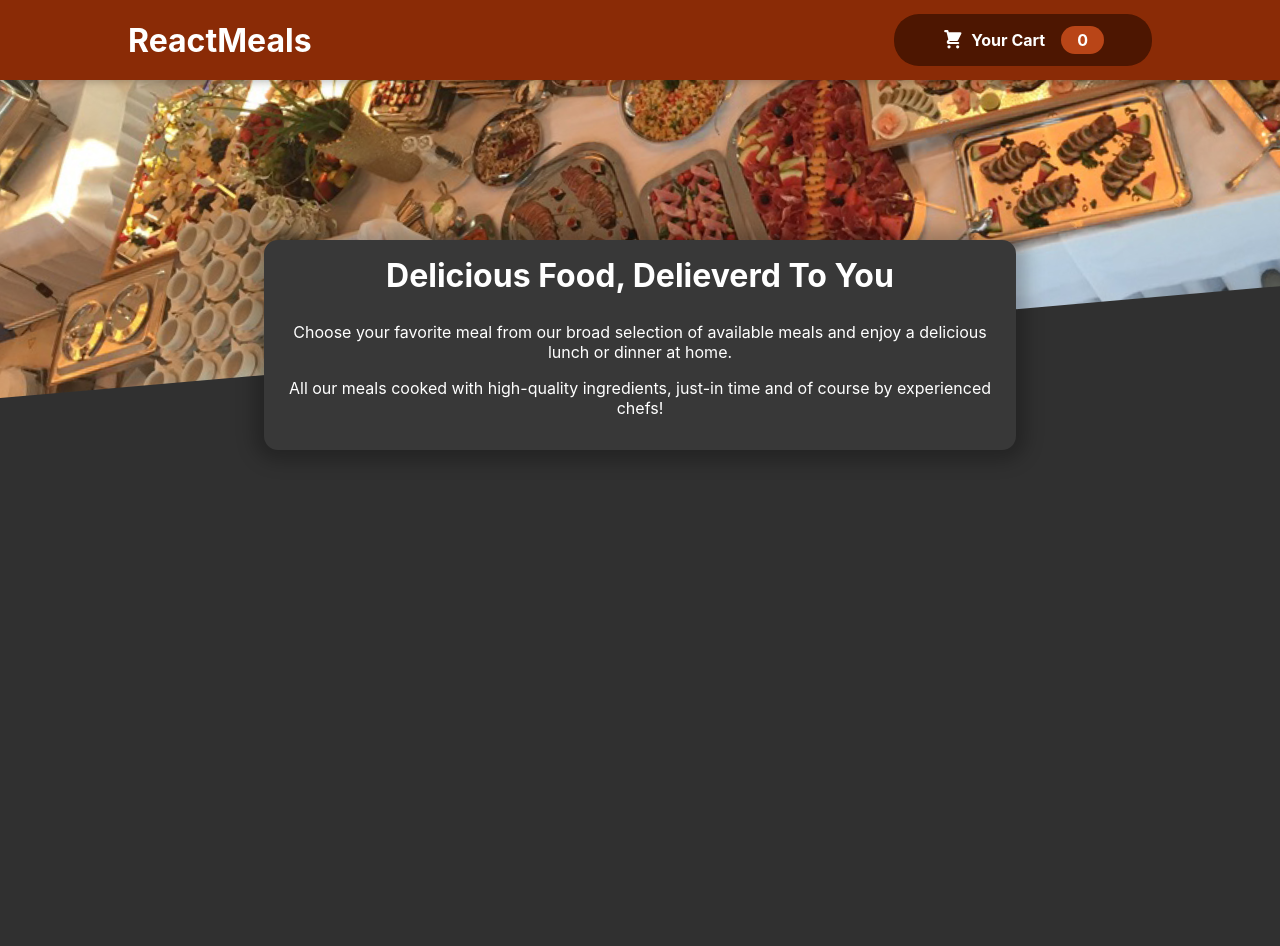
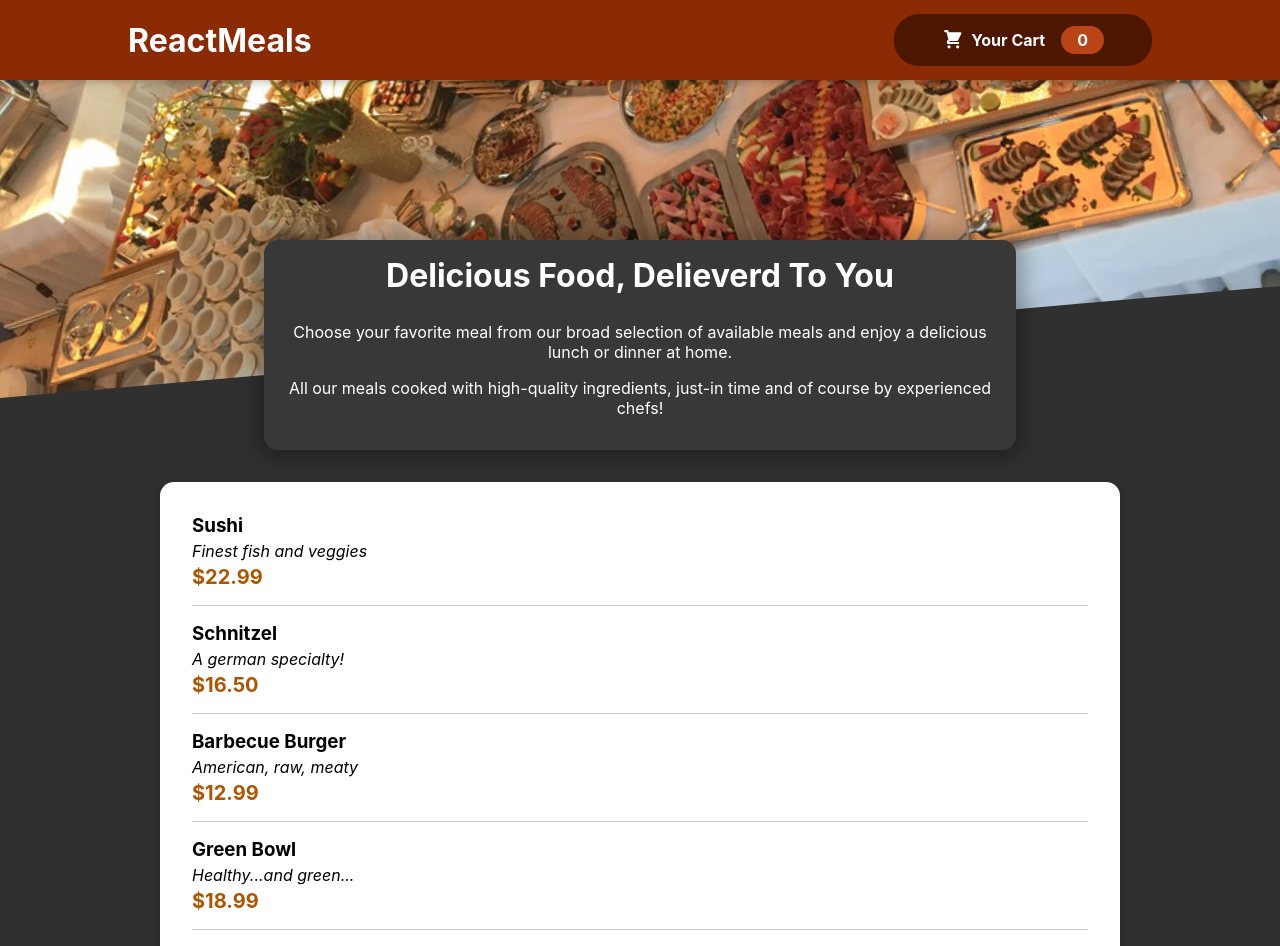
Before and after one commit to Shivanshdev12/Reacteats, a React (Create React App) app: page / in a window 1280 px wide. Shown: the top 946 px of the page. Before the commit the page ends 800 px from the top, so only its background shows below. Built offline with nearby package versions, Linux system fonts and the light colour scheme.

Commit message:
mealsItem

```diff
--- a/src/App.js
+++ b/src/App.js
@@ -1,5 +1,6 @@
 import React from "react";
 import Header from "./components/Layout/Header";
+import AvailableMeals from "./components/Meals/AvailableMeals";
 import MealsSummary from "./components/Meals/MealsSummary";
 
 function App() {
@@ -7,6 +8,7 @@
     <React.Fragment>
       <Header />
       <MealsSummary />
+      <AvailableMeals />
     </React.Fragment>
   );
 }
--- /dev/null
+++ b/src/components/Meals/AvailableMeals.css
@@ -0,0 +1,24 @@
+.meals {
+    max-width: 60rem;
+    width: 90%;
+    margin: 2rem auto;
+    animation: meals-appear 1s ease-out forwards;
+}
+
+.meals ul {
+    list-style: none;
+    margin: 0;
+    padding: 0;
+}
+
+@keyframes meals-appear {
+    from {
+        opacity: 0;
+        transform: translateY(3rem);
+    }
+
+    to {
+        opacity: 1;
+        transform: translateY(0);
+    }
+}
--- /dev/null
+++ b/src/components/Meals/AvailableMeals.js
@@ -0,0 +1,52 @@
+import React from "react";
+import Card from "../UI/Card";
+import MealItems from "./MealItems";
+import "./AvailableMeals.css";
+
+const DUMMY_MEALS = [
+  {
+    id: "m1",
+    name: "Sushi",
+    description: "Finest fish and veggies",
+    price: 22.99,
+  },
+  {
+    id: "m2",
+    name: "Schnitzel",
+    description: "A german specialty!",
+    price: 16.5,
+  },
+  {
+    id: "m3",
+    name: "Barbecue Burger",
+    description: "American, raw, meaty",
+    price: 12.99,
+  },
+  {
+    id: "m4",
+    name: "Green Bowl",
+    description: "Healthy...and green...",
+    price: 18.99,
+  },
+];
+
+const AvailableMeals = () => {
+  return (
+    <section className="meals">
+      <Card>
+        <ul>
+          {DUMMY_MEALS.map((meal) => (
+            <MealItems
+              key={meal.id}
+              name={meal.name}
+              description={meal.description}
+              price={meal.price}
+            />
+          ))}
+        </ul>
+      </Card>
+    </section>
+  );
+};
+
+export default AvailableMeals;
--- /dev/null
+++ b/src/components/Meals/MealItems.css
@@ -0,0 +1,22 @@
+.meal {
+    display: flex;
+    justify-content: space-between;
+    margin: 1rem;
+    padding-bottom: 1rem;
+    border-bottom: 1px solid #ccc;
+}
+
+.meal h3 {
+    margin: 0 0 0.25rem 0;
+}
+
+.description {
+    font-style: italic;
+}
+
+.price {
+    margin-top: 0.25rem;
+    font-weight: bold;
+    color: #ad5502;
+    font-size: 1.25rem;
+}
--- /dev/null
+++ b/src/components/Meals/MealItems.js
@@ -0,0 +1,17 @@
+import React from "react";
+import "./MealItems.css";
+
+const MealItems = (props) => {
+  const price = props.price.toFixed(2);
+  return (
+    <li className="meal">
+      <div>
+        <h3>{props.name}</h3>
+        <div className="description">{props.description}</div>
+        <div className="price">${price}</div>
+      </div>
+    </li>
+  );
+};
+
+export default MealItems;
--- /dev/null
+++ b/src/components/UI/Card.css
@@ -0,0 +1,6 @@
+.card {
+    padding: 1rem;
+    box-shadow: 0 2px 8px rgba(0, 0, 0, 0.25);
+    border-radius: 14px;
+    background-color: white;
+}
--- /dev/null
+++ b/src/components/UI/Card.js
@@ -0,0 +1,9 @@
+import React from "react";
+import "./Card.css";
+
+const Card = (props) => {
+  const classes = "card " + props.className;
+  return <div className={classes}>{props.children}</div>;
+};
+
+export default Card;
```
